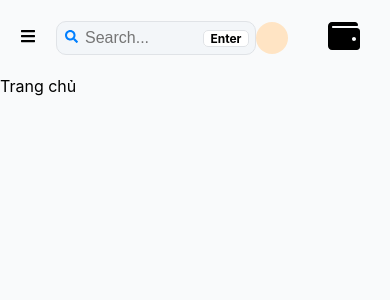
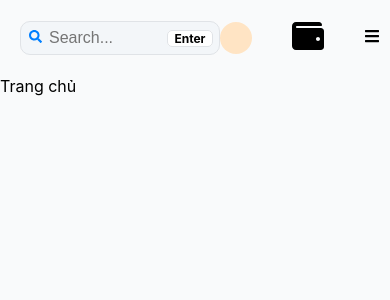
Before and after one commit to DT0998/Web3-Shop, a Next.js app: page / in a window 390 px wide. Shown: the top 300 px of the page. Built offline with nearby package versions, Linux system fonts and the light colour scheme.

Commit message:
update nav mobile

```diff
--- a/Layout/Search-bar/Search-bar.jsx
+++ b/Layout/Search-bar/Search-bar.jsx
@@ -1,21 +1,14 @@
 import React from "react";
 import classes from "./Search-bar.module.css";
 import { FaSearch } from "react-icons/fa";
-import { FaBars } from "react-icons/fa";
 import { Box } from "@mui/system";
 
-import useMediaQuery from "../../hook/useMediaquery";
-function SearchBar(props) {
-  // hook
-  const isMobile = useMediaQuery("(max-width:1024px)");
+
+function SearchBar() {
   return (
     <React.Fragment>
       <Box display="flex" alignItems="center">
-        {isMobile &&
-        <div className={classes.bar} onClick={props.onOpen}>
-          <FaBars/>
-        </div>
-        }
+
         <div className={classes.SearchBar_container}>
           <FaSearch className={classes.SearchBar_icon} />
           <input placeholder="Search..." className={classes.SearchBar_input} />
--- a/Layout/User/User.jsx
+++ b/Layout/User/User.jsx
@@ -3,8 +3,11 @@ import React from "react";
 // import Notification from "./Notifications";
 import classes from "./User.module.css";
 import Wallet from "./Wallet";
-
+import { FaBars } from "react-icons/fa";
+import useMediaQuery from "../../hook/useMediaquery";
 function User(props) {
+    // hook
+    const isMobile = useMediaQuery("(max-width:1024px)");
   return (
     <React.Fragment>
       <Box display="flex" alignItems="center" gap="40px">
@@ -15,6 +18,11 @@ function User(props) {
             <Wallet />
           </div>
         )}
+        {isMobile &&
+        <div className={classes.bar} onClick={props.onOpen}>
+          <FaBars/>
+        </div>
+        }
       </Box>
     </React.Fragment>
   );
```
